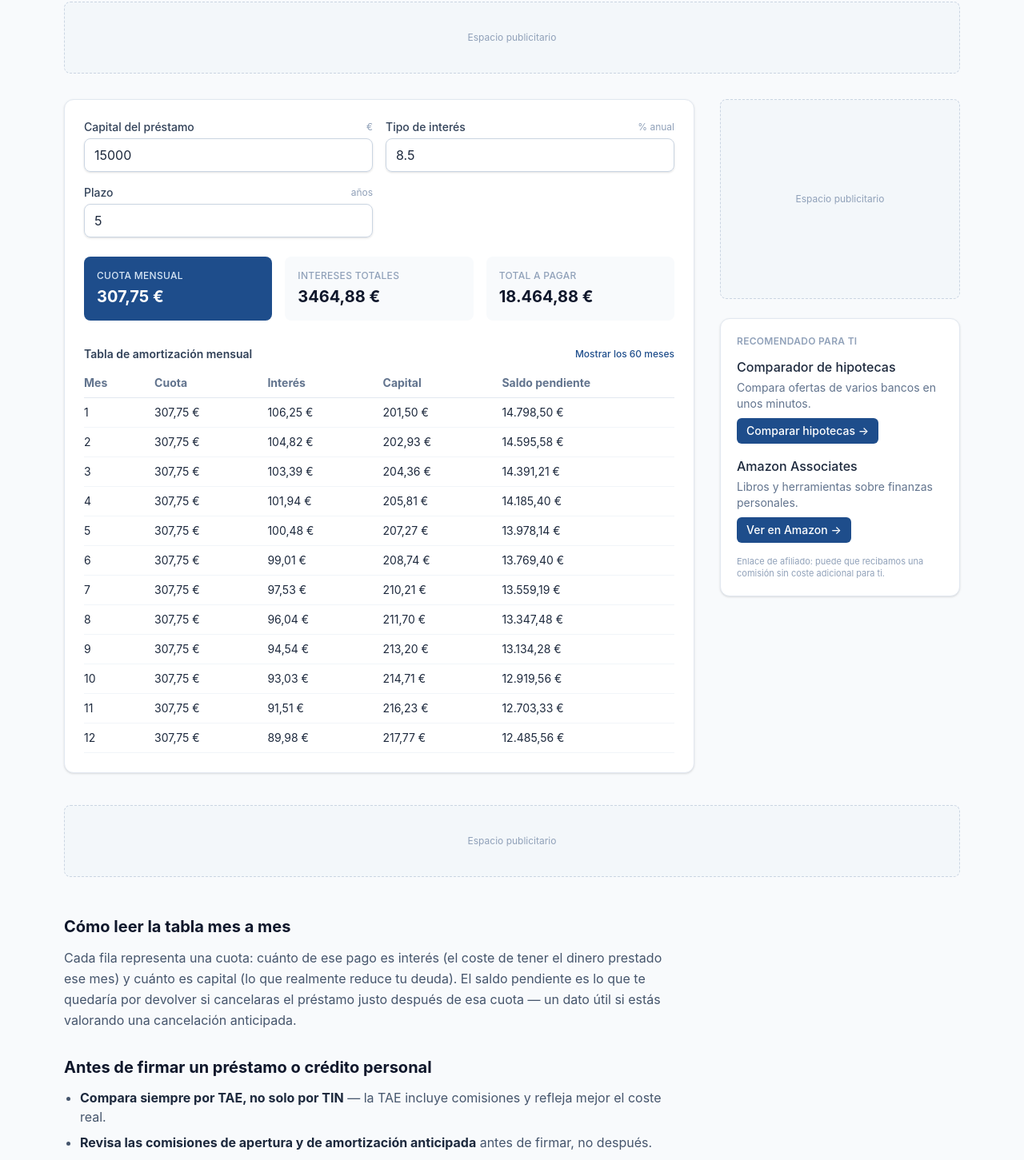
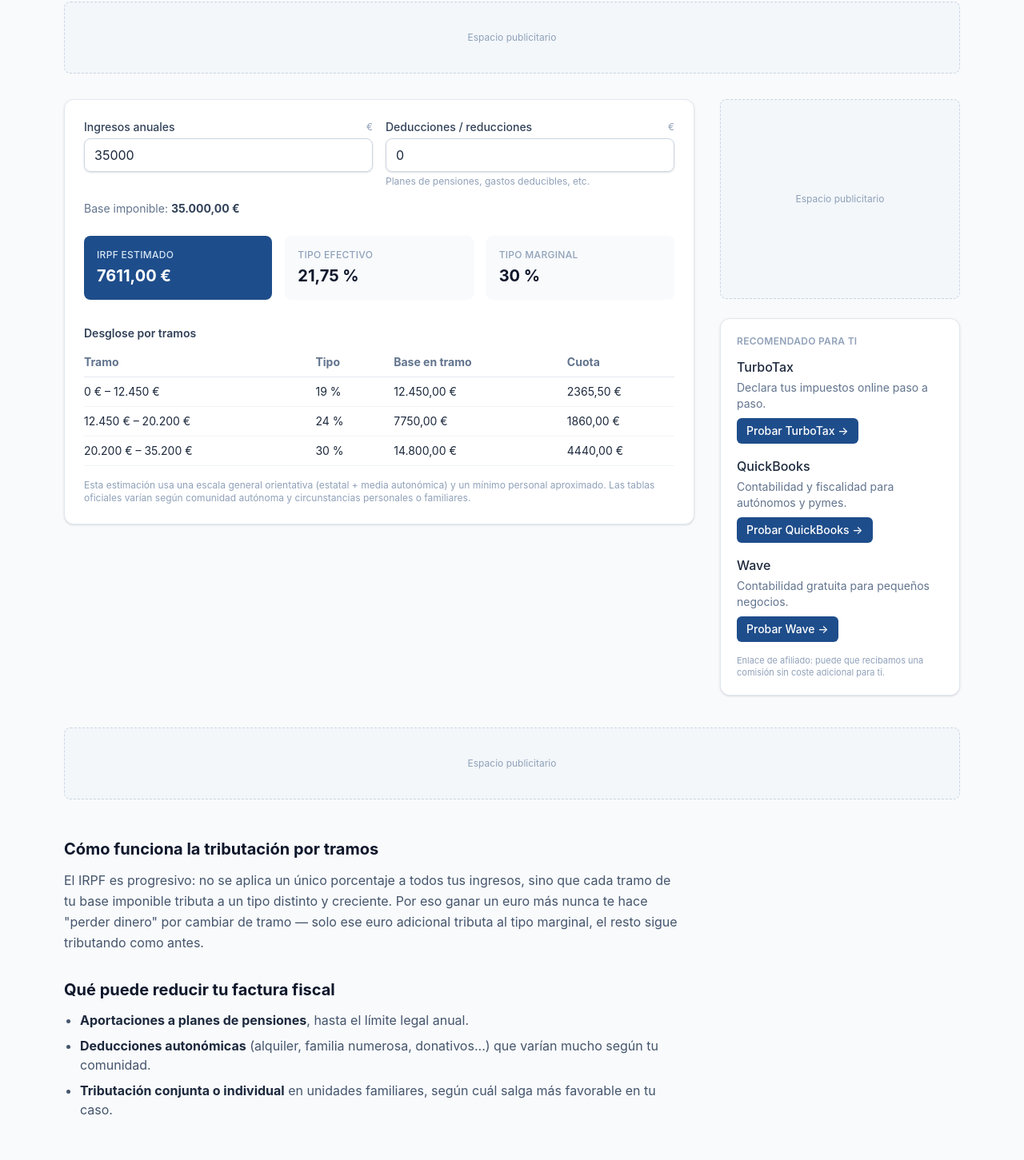
Before and after one commit to Luisnegri/calculadorasfinanzas, a React (Vite) app: page /calculadora-impuestos-renta in a window 1280 px wide. Shown: the part 239-1690 px from the top of the page at 80% size. Built offline with nearby package versions, Linux system fonts and the light colour scheme.

Commit message:
Corregir contenido de Impuestos.jsx

```diff
--- a/src/pages/Impuestos.jsx
+++ b/src/pages/Impuestos.jsx
@@ -3,78 +3,73 @@ import CalculatorLayout from "../components/CalculatorLayout";
 import Field from "../components/Field";
 import ResultStat from "../components/ResultStat";
 import { CALCULATORS } from "../lib/calculators";
-import { amortizationSchedule } from "../lib/finance";
-import { formatCurrency } from "../lib/format";
+import { estimateIncomeTax } from "../lib/finance";
+import { formatCurrency, formatPercent } from "../lib/format";
 
-const calc = CALCULATORS.find((c) => c.slug === "amortizacion-credito");
+const calc = CALCULATORS.find((c) => c.slug === "calculadora-impuestos-renta");
 
-export default function Amortizacion() {
-  const [capital, setCapital] = useState(15000);
-  const [tasa, setTasa] = useState(8.5);
-  const [anos, setAnos] = useState(5);
-  const [showFullTable, setShowFullTable] = useState(false);
+export default function Impuestos() {
+  const [ingresos, setIngresos] = useState(35000);
+  const [deducciones, setDeducciones] = useState(0);
 
   const result = useMemo(() => {
-    if (capital <= 0 || anos <= 0) return null;
-    return amortizationSchedule(capital, tasa, anos);
-  }, [capital, tasa, anos]);
-
-  const visibleRows = result ? (showFullTable ? result.schedule : result.schedule.slice(0, 12)) : [];
+    if (ingresos <= 0) return null;
+    const base = Math.max(0, ingresos - (deducciones || 0));
+    return { ...estimateIncomeTax(base), base };
+  }, [ingresos, deducciones]);
 
   return (
     <CalculatorLayout
       calc={calc}
-      intro="Genera la tabla de amortización mensual de un préstamo o crédito personal: cuánto de cada cuota es capital y cuánto interés, y cómo baja el saldo pendiente."
+      intro="Estima cuánto pagarás de IRPF sobre tus ingresos anuales, con el desglose por tramos y tu tipo impositivo efectivo y marginal."
       faq={[
         {
-          q: "¿Qué es una tabla de amortización?",
-          a: "Es el desglose mes a mes de cada cuota de un préstamo, mostrando cuánto se destina a pagar intereses y cuánto a reducir el capital pendiente (el saldo que aún debes).",
+          q: "¿Qué es el tipo efectivo y el tipo marginal?",
+          a: "El tipo efectivo es el porcentaje medio que pagas sobre el total de tu base imponible. El tipo marginal es el porcentaje que se aplica al último euro ganado, es decir, el tramo más alto que te corresponde.",
         },
         {
-          q: "¿Por qué al principio pago más intereses que capital?",
-          a: "En un préstamo de cuota constante (amortización francesa), los intereses se calculan sobre el saldo pendiente, que es mayor al inicio. Por eso, al principio la mayor parte de la cuota es interés y con el tiempo esa proporción se invierte.",
+          q: "¿Por qué el IRPF se paga por tramos?",
+          a: "Porque el impuesto es progresivo: cada tramo de renta tributa a un tipo distinto y creciente. No se aplica el tipo más alto a toda la renta, solo a la parte que entra en ese tramo.",
         },
         {
-          q: "¿Sirve esta calculadora para cualquier tipo de crédito?",
-          a: "Sí, funciona para cualquier préstamo con cuota fija: personales, de coche, hipotecarios o de estudios, siempre que uses el tipo de interés y el plazo correspondientes.",
+          q: "¿Qué son las deducciones en este cálculo?",
+          a: "Puedes indicar gastos deducibles, aportaciones a planes de pensiones u otras reducciones que reduzcan tu base imponible antes de aplicar los tramos.",
         },
         {
-          q: "¿Qué diferencia hay entre esta calculadora y la de hipotecas?",
-          a: "Usan la misma fórmula de amortización francesa (cuota constante), pero esta está pensada para cualquier préstamo o crédito personal, no solo hipotecas, y muestra la tabla mes a mes completa en vez de solo el resumen anual.",
+          q: "¿Qué diferencia hay entre la base general y la base del ahorro?",
+          a: "La base general incluye rendimientos del trabajo, alquileres y actividades económicas, y tributa por la escala progresiva de tramos que usa esta calculadora. La base del ahorro (intereses, dividendos, ganancias patrimoniales) tributa aparte, con tipos que van del 19% al 30% según el importe.",
         },
         {
-          q: "¿Qué pasa si amortizo capital anticipadamente en un préstamo personal?",
-          a: "Reduces el capital pendiente antes de lo previsto, lo que recalcula (según elijas con el banco) la cuota o el plazo restante y reduce los intereses que quedaban por pagar. La ley limita la comisión de amortización anticipada en préstamos personales al 1% del capital amortizado (0,5% si quedan menos de 12 meses).",
+          q: "¿Qué es el mínimo personal y familiar?",
+          a: "Es la parte de tus ingresos que no tributa, pensada para cubrir necesidades básicas. Varía según tu edad, si tienes hijos o ascendientes a cargo, o si tienes alguna discapacidad reconocida. Esta calculadora usa un mínimo general aproximado, sin esas circunstancias personales.",
         },
         {
-          q: "¿Por qué mi banco me da una cuota distinta a la de esta calculadora?",
-          a: "Puede deberse a comisiones adicionales (apertura, estudio), a un cálculo con TAE en vez de TIN, o a que el banco use un método de amortización distinto al de cuota constante. Introduce el TIN (interés nominal) para que el cálculo coincida.",
+          q: "¿Por qué mi resultado no coincide exactamente con el simulador oficial de la Agencia Tributaria?",
+          a: "Porque el IRPF real combina una escala estatal y una escala autonómica que varía según dónde vivas, además de tus circunstancias personales, deducciones y bonificaciones específicas. Esta calculadora usa una escala general orientativa; para tu caso exacto, usa el simulador de Renta Web de la Agencia Tributaria.",
         },
       ]}
       content={
         <>
-          <h2 className="mb-3 text-xl font-bold text-slate-900">Cómo leer la tabla mes a mes</h2>
+          <h2 className="mb-3 text-xl font-bold text-slate-900">Cómo funciona la tributación por tramos</h2>
           <p className="leading-relaxed text-slate-600">
-            Cada fila representa una cuota: cuánto de ese pago es interés (el coste de tener el dinero prestado
-            ese mes) y cuánto es capital (lo que realmente reduce tu deuda). El saldo pendiente es lo que te
-            quedaría por devolver si cancelaras el préstamo justo después de esa cuota — un dato útil si estás
-            valorando una cancelación anticipada.
+            El IRPF es progresivo: no se aplica un único porcentaje a todos tus ingresos, sino que cada tramo de
+            tu base imponible tributa a un tipo distinto y creciente. Por eso ganar un euro más nunca te hace
+            "perder dinero" por cambiar de tramo — solo ese euro adicional tributa al tipo marginal, el resto
+            sigue tributando como antes.
           </p>
-          <h2 className="mb-3 mt-8 text-xl font-bold text-slate-900">
-            Antes de firmar un préstamo o crédito personal
-          </h2>
+          <h2 className="mb-3 mt-8 text-xl font-bold text-slate-900">Qué puede reducir tu factura fiscal</h2>
           <ul className="list-disc space-y-2 pl-5 text-slate-600">
             <li>
-              <strong className="text-slate-800">Compara siempre por TAE, no solo por TIN</strong> — la TAE
-              incluye comisiones y refleja mejor el coste real.
+              <strong className="text-slate-800">Aportaciones a planes de pensiones</strong>, hasta el límite
+              legal anual.
             </li>
             <li>
-              <strong className="text-slate-800">Revisa las comisiones de apertura y de amortización anticipada</strong>{" "}
-              antes de firmar, no después.
+              <strong className="text-slate-800">Deducciones autonómicas</strong> (alquiler, familia numerosa,
+              donativos...) que varían mucho según tu comunidad.
             </li>
             <li>
-              <strong className="text-slate-800">Un plazo más largo reduce la cuota pero aumenta el interés total</strong>{" "}
-              — usa la calculadora para comparar varios plazos antes de decidir.
+              <strong className="text-slate-800">Tributación conjunta o individual</strong> en unidades
+              familiares, según cuál salga más favorable en tu caso.
             </li>
           </ul>
         </>
@@ -82,56 +77,66 @@ export default function Amortizacion() {
     >
       <div className="rounded-xl border border-slate-200 bg-white p-6 shadow-sm">
         <div className="grid gap-4 sm:grid-cols-2">
-          <Field label="Capital del préstamo" unit="€" value={capital} min={0} step={100} onChange={setCapital} />
-          <Field label="Tipo de interés" unit="% anual" value={tasa} min={0} max={30} step={0.1} onChange={setTasa} />
-          <Field label="Plazo" unit="años" value={anos} min={1} max={40} step={1} onChange={setAnos} />
+          <Field label="Ingresos anuales" unit="€" value={ingresos} min={0} step={500} onChange={setIngresos} />
+          <Field
+            label="Deducciones / reducciones"
+            unit="€"
+            value={deducciones}
+            min={0}
+            step={100}
+            onChange={setDeducciones}
+            helpText="Planes de pensiones, gastos deducibles, etc."
+          />
         </div>
 
         {result ? (
           <>
+            <p className="mt-4 text-sm text-slate-500">
+              Base imponible: <strong className="text-slate-700">{formatCurrency(result.base)}</strong>
+            </p>
+
             <div className="mt-6 grid gap-4 sm:grid-cols-3">
-              <ResultStat label="Cuota mensual" value={formatCurrency(result.payment)} emphasis />
-              <ResultStat label="Intereses totales" value={formatCurrency(result.totalInterest)} />
-              <ResultStat label="Total a pagar" value={formatCurrency(result.totalPaid)} />
+              <ResultStat label="IRPF estimado" value={formatCurrency(result.tax)} emphasis />
+              <ResultStat label="Tipo efectivo" value={formatPercent(result.effectiveRate)} />
+              <ResultStat label="Tipo marginal" value={formatPercent(result.marginalRate)} />
             </div>
 
             <div className="mt-8 overflow-x-auto">
-              <div className="mb-2 flex items-center justify-between">
-                <p className="text-sm font-semibold text-slate-700">Tabla de amortización mensual</p>
-                <button
-                  type="button"
-                  onClick={() => setShowFullTable((v) => !v)}
-                  className="text-xs font-medium text-brand-600 hover:underline"
-                >
-                  {showFullTable ? "Mostrar solo primer año" : `Mostrar los ${result.schedule.length} meses`}
-                </button>
-              </div>
-              <table className="w-full min-w-[480px] border-collapse text-sm">
+              <p className="mb-2 text-sm font-semibold text-slate-700">Desglose por tramos</p>
+              <table className="w-full min-w-[420px] border-collapse text-sm">
                 <thead>
                   <tr className="border-b border-slate-200 text-left text-slate-500">
-                    <th className="py-2 pr-4">Mes</th>
-                    <th className="py-2 pr-4">Cuota</th>
-                    <th className="py-2 pr-4">Interés</th>
-                    <th className="py-2 pr-4">Capital</th>
-                    <th className="py-2">Saldo pendiente</th>
+                    <th className="py-2 pr-4">Tramo</th>
+                    <th className="py-2 pr-4">Tipo</th>
+                    <th className="py-2 pr-4">Base en tramo</th>
+                    <th className="py-2">Cuota</th>
                   </tr>
                 </thead>
                 <tbody>
-                  {visibleRows.map((row) => (
-                    <tr key={row.month} className="border-b border-slate-100">
-                      <td className="py-2 pr-4">{row.month}</td>
-                      <td className="py-2 pr-4">{formatCurrency(row.payment)}</td>
-                      <td className="py-2 pr-4">{formatCurrency(row.interest)}</td>
-                      <td className="py-2 pr-4">{formatCurrency(row.principal)}</td>
-                      <td className="py-2">{formatCurrency(row.balance)}</td>
+                  {result.breakdown.map((row) => (
+                    <tr key={row.from} className="border-b border-slate-100">
+                      <td className="py-2 pr-4">
+                        {formatCurrency(row.from, { decimals: false })} –{" "}
+                        {row.to === Infinity ? "en adelante" : formatCurrency(row.to, { decimals: false })}
+                      </td>
+                      <td className="py-2 pr-4">{formatPercent(row.rate)}</td>
+                      <td className="py-2 pr-4">{formatCurrency(row.amount)}</td>
+                      <td className="py-2">{formatCurrency(row.tax)}</td>
                     </tr>
                   ))}
                 </tbody>
               </table>
             </div>
+
+            <p className="mt-4 text-xs text-slate-400">
+              Esta estimación usa una escala general orientativa (estatal +
+              media autonómica) y un mínimo personal aproximado. Las tablas
+              oficiales varían según comunidad autónoma y circunstancias
+              personales o familiares.
+            </p>
           </>
         ) : (
-          <p className="mt-6 text-sm text-slate-500">Introduce un capital y un plazo válidos para ver la tabla.</p>
+          <p className="mt-6 text-sm text-slate-500">Introduce unos ingresos válidos para ver el resultado.</p>
         )}
       </div>
     </CalculatorLayout>
```
